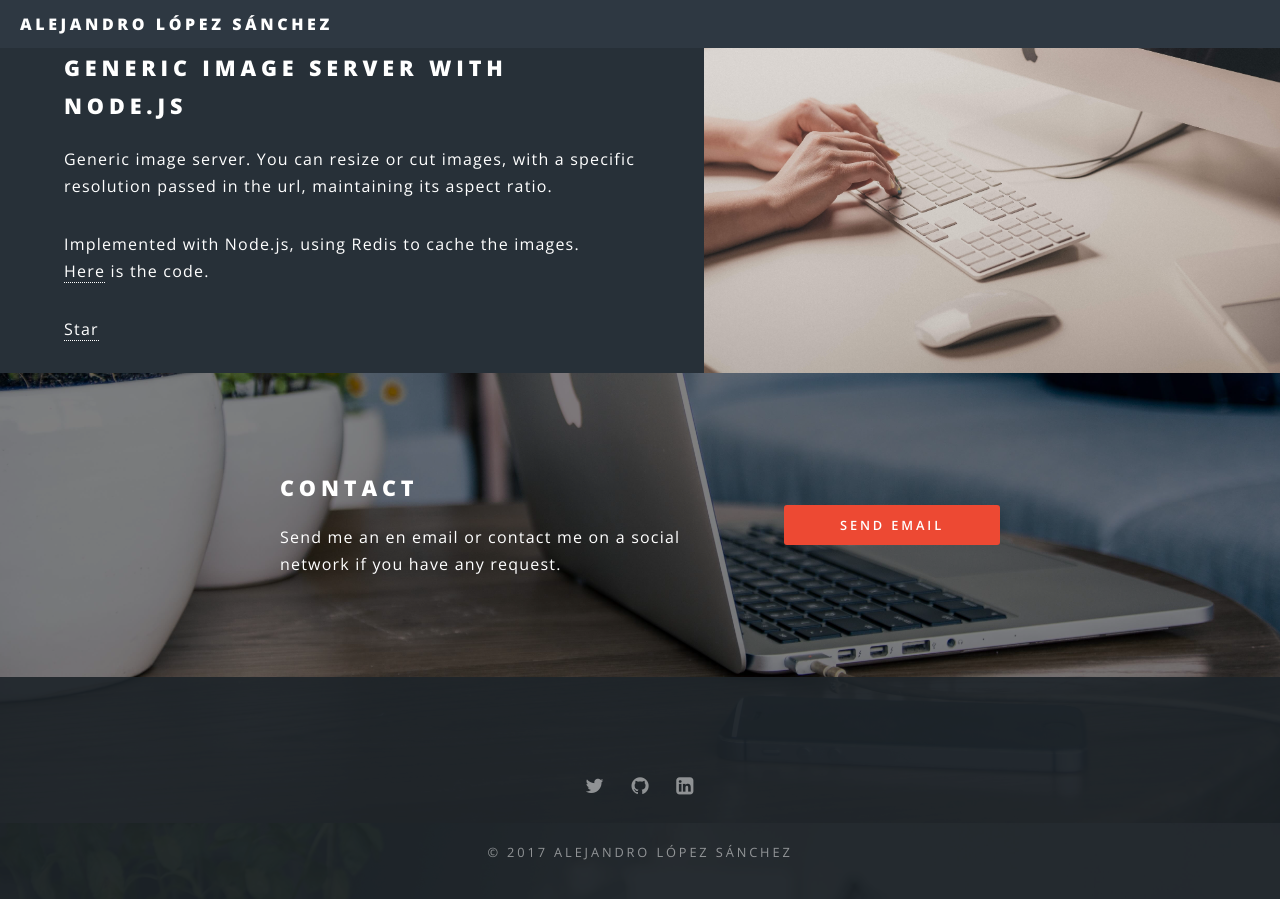
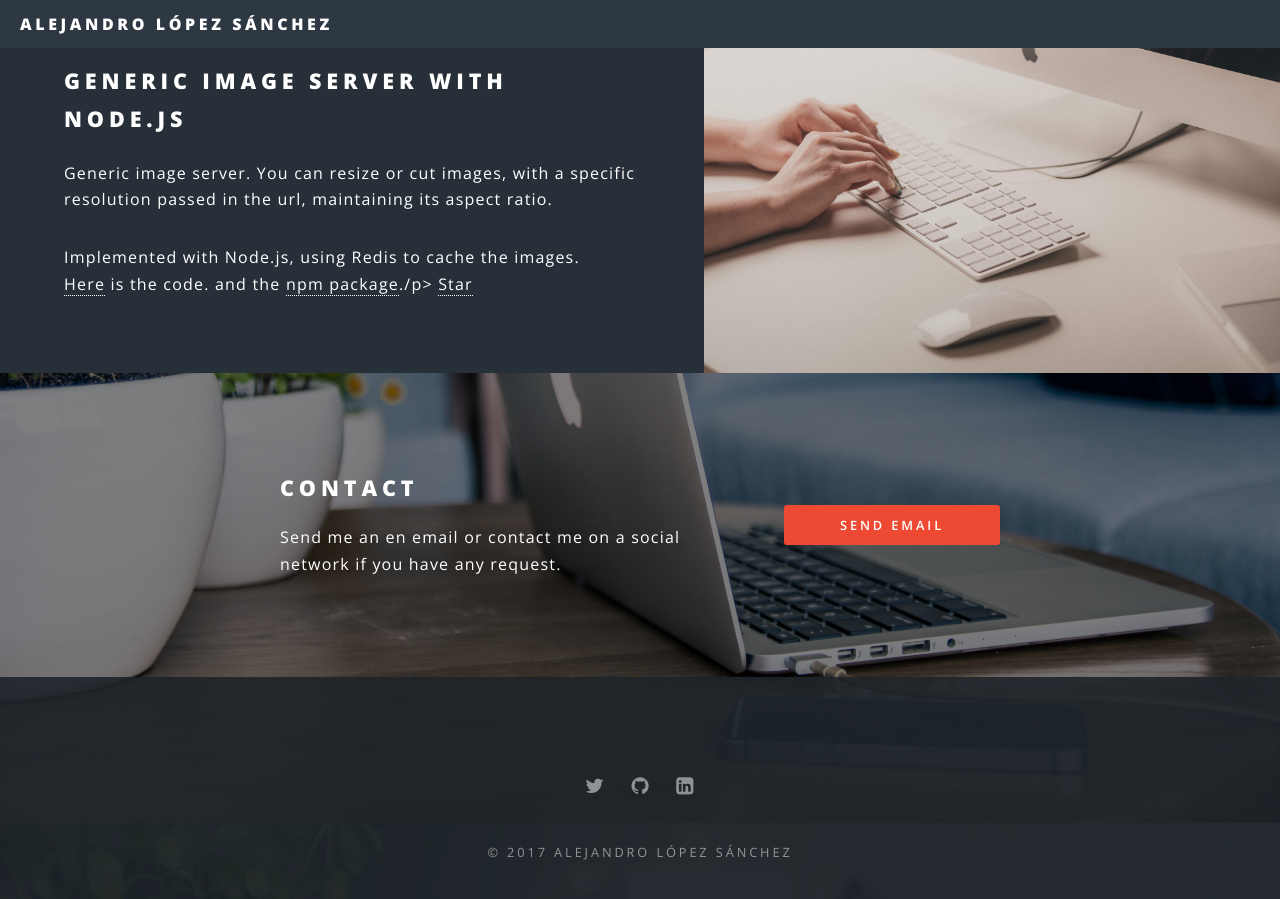
Before and after one commit to alopezsanchez/alopezsanchez.github.io, a Jekyll site: the page built from index.html, in a window 1280 px wide and 900 px high, scrolled down 1877 px. Built offline with Jekyll 4.4.1, drawn with Linux system fonts in a browser that asks for light colours.

Commit message:
Link added

```diff
--- a/index.html
+++ b/index.html
@@ -45,7 +45,7 @@ layout: landing
 								<h2>Generic image server with Node.js</h2>
 								<p>Generic image server. You can resize or cut images, with a specific resolution passed in the url, maintaining its aspect ratio.</p>
 								<p>Implemented with Node.js, using Redis to cache the images. <br />
-								<a target="_blank" href="https://github.com/alopezsanchez/generic-image-server">Here</a> is the code.</p>
+								<a target="_blank" href="https://github.com/alopezsanchez/generic-image-server">Here</a> is the code. and the <a target="_blank" href="https://www.npmjs.com/package/generic-image-server">npm package</a>./p>
 								<!-- Place this tag where you want the button to render. -->
 								<a class="github-button" href="https://github.com/alopezsanchez/generic-image-server" data-icon="octicon-star" data-style="mega" data-count-href="/alopezsanchez/generic-image-server/stargazers" data-count-api="/repos/alopezsanchez/generic-image-server#stargazers_count" data-count-aria-label="# stargazers on GitHub" aria-label="Star alopezsanchez/generic-image-server on GitHub">Star</a>
 							</div>
```
